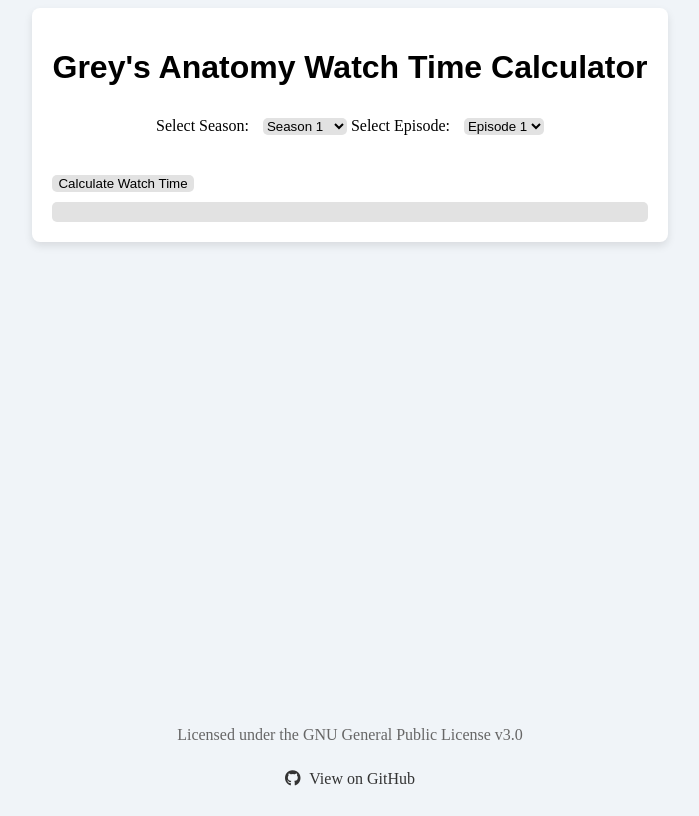
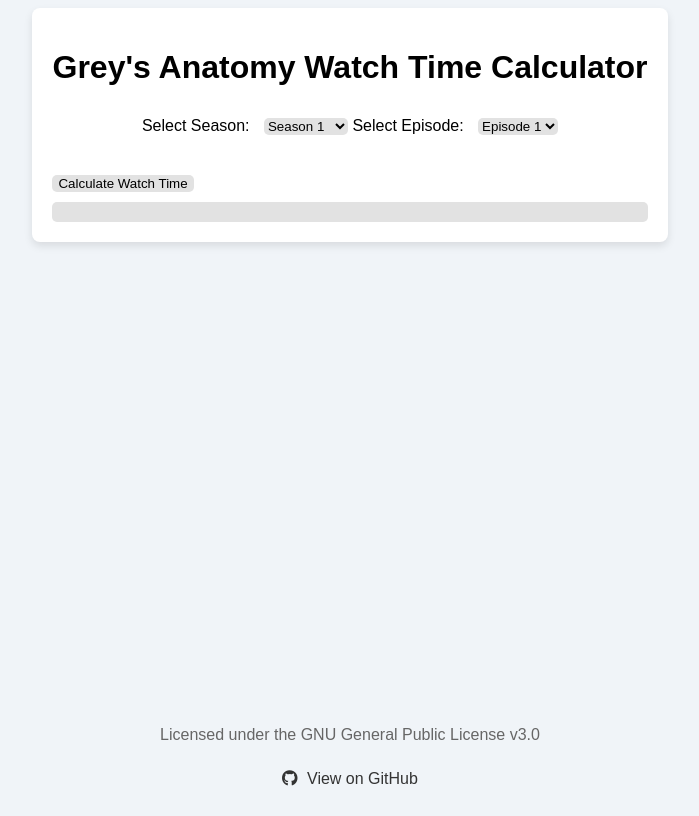
Before and after one commit to leahcimto/greys-anatomy, a plain HTML site: page index.html in a window 1280 px wide. Shown: the whole page, without its empty margins (290-989 px from the left). Drawn offline with Linux system fonts and the light colour scheme.

Commit message:
Update styles.css

```diff
--- a/styles.css
+++ b/styles.css
@@ -1,3 +1,7 @@
+html {
+    font-family: 'Arial', sans-serif
+}
+
 body {
     font-family: 'Arial', sans-serif
     margin: 0;
```
